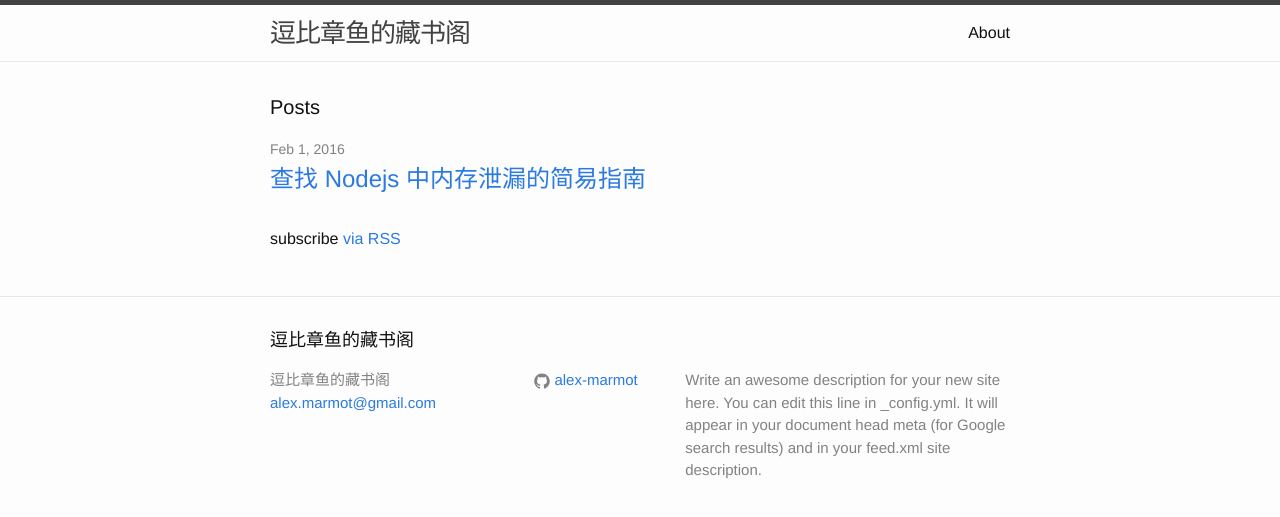
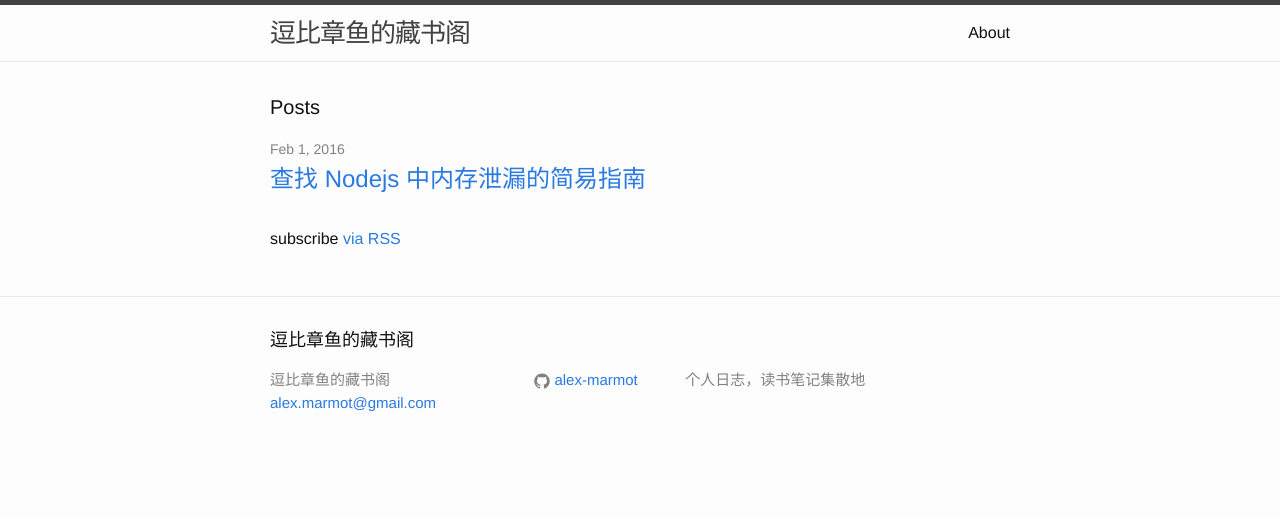
Before and after one commit to alex-marmot/alex-marmot.github.io, a Jekyll site: the page built from index.html, in a window 1280 px wide. Shown: the top 517 px of the page. Built offline with Jekyll 4.4.1, drawn with Linux system fonts in a browser that asks for light colours.

Commit message:
modify the description

```diff
--- a/_config.yml
+++ b/_config.yml
@@ -9,9 +9,7 @@
 title: 逗比章鱼的藏书阁
 email: alex.marmot@gmail.com
 description: > # this means to ignore newlines until "baseurl:"
-  Write an awesome description for your new site here. You can edit this
-  line in _config.yml. It will appear in your document head meta (for
-  Google search results) and in your feed.xml site description.
+  个人日志，读书笔记集散地
 baseurl: "" # the subpath of your site, e.g. /blog
 url: "http://yourdomain.com" # the base hostname & protocol for your site
 github_username:  alex-marmot
```
